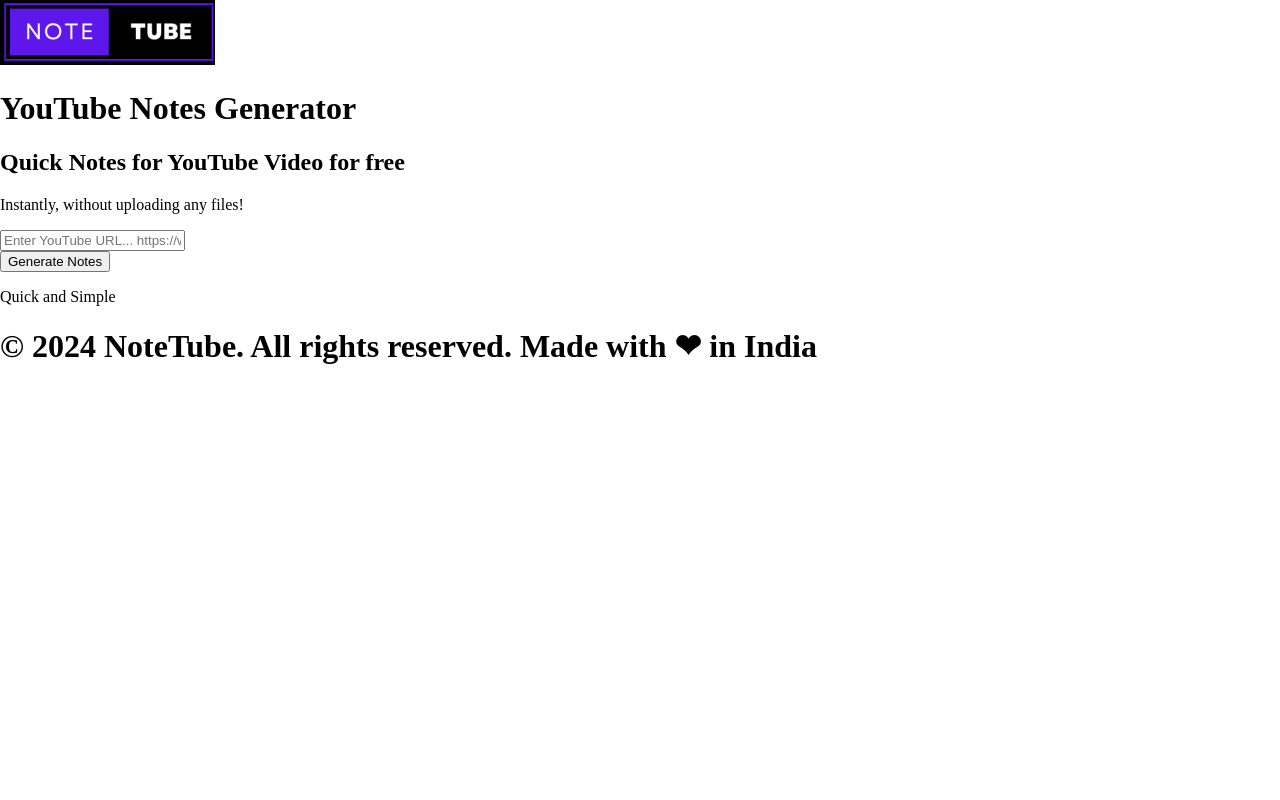
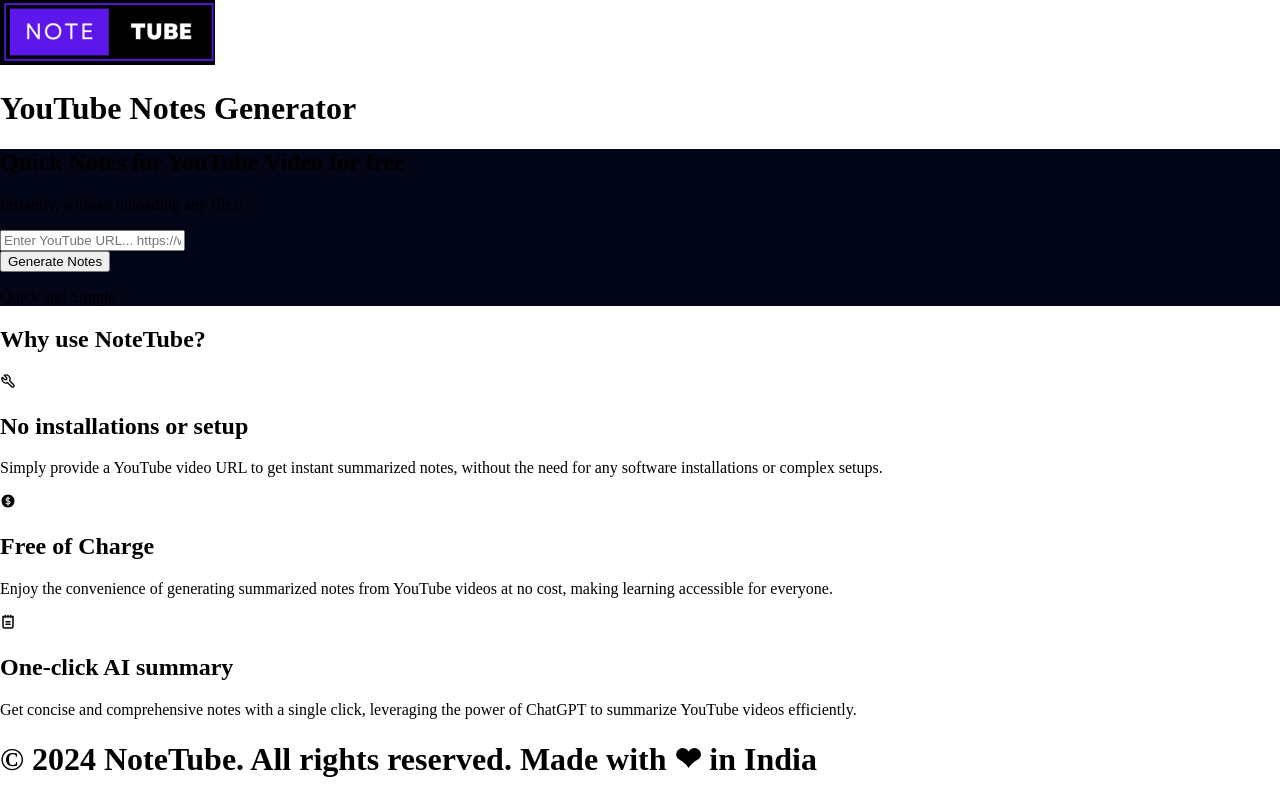
Before and after one commit to Riya267/NoteTUBE, a React (Create React App) app in the folder frontend/: page / in a window 1280 px wide. Built offline with nearby package versions, Linux system fonts and the light colour scheme.

Commit message:
card grid and card ui added

```diff
--- a/frontend/src/app/dashboard.tsx
+++ b/frontend/src/app/dashboard.tsx
@@ -4,20 +4,24 @@
 import { ActivityIndicator } from '../components/activityIndicator';
 import FormWrapper from '../components/formWrapper';
 import NotesWrapper from '../components/notesWrapper';
+import CardGrid from '../components/cardGrid';
 
 export default function Dashboard() {
   const { data, error, isLoading, invokeNotesApi } = useFetchNotes();
   return (
-    <div className="h-full relative text-slate-500 text-center flex flex-col justify-center items-center w-full">
+    <div className="relative">
       {isLoading && (
         <div className="fixed inset-0 bg-black bg-opacity-10 backdrop-blur-sm flex justify-center items-center z-50">
           <ActivityIndicator />
         </div>
       )}
       {!data ? (
-        <FormWrapper error={error} invokeNotesApi={invokeNotesApi} />
+        <>
+          <FormWrapper error={error} invokeNotesApi={invokeNotesApi} />
+          <CardGrid />
+        </>
       ) : (
-        <NotesWrapper notes={data.notes} videoId={data.videoId} />
+        <NotesWrapper notes={`data.notes`} videoId={`data.videoId`} />
       )}
       <ToastContainer
         position="top-right"
--- /dev/null
+++ b/frontend/src/components/card.tsx
@@ -0,0 +1,19 @@
+interface CardProps {
+  icon: React.ReactNode;
+  title: string;
+  description: string;
+}
+
+function Card({ icon, title, description }: CardProps) {
+  return (
+    <div className="bg-gray-900 text-white rounded-lg p-6 shadow-lg">
+      <div className="flex items-center mb-4">
+        <div className="text-4xl mr-4">{icon}</div>
+        <h2 className="text-xl font-bold">{title}</h2>
+      </div>
+      <p className="text-gray-400">{description}</p>
+    </div>
+  );
+}
+
+export default Card;
--- /dev/null
+++ b/frontend/src/components/cardGrid.tsx
@@ -0,0 +1,35 @@
+import Card from './card';
+import { TbTool } from 'react-icons/tb';
+import { PiNotepadBold } from 'react-icons/pi';
+import { HiCurrencyDollar } from 'react-icons/hi2';
+
+function CardGrid() {
+  return (
+    <section className="bg-gray-900 py-10">
+      <div className="max-w-7xl mx-auto px-4 sm:px-6 lg:px-8">
+        <h2 className="text-center text-slate-50 font-bold text-3xl sm:text-4xl mb-8">
+          Why use NoteTube?
+        </h2>
+        <div className="grid grid-cols-1 sm:grid-cols-2 lg:grid-cols-3 gap-6">
+          <Card
+            icon={<TbTool className="text-4xl text-blue-500" />}
+            title="No installations or setup"
+            description="Simply provide a YouTube video URL to get instant summarized notes, without the need for any software installations or complex setups."
+          />
+          <Card
+            icon={<HiCurrencyDollar className="text-4xl text-green-500" />}
+            title="Free of Charge"
+            description="Enjoy the convenience of generating summarized notes from YouTube videos at no cost, making learning accessible for everyone."
+          />
+          <Card
+            icon={<PiNotepadBold className="text-4xl text-yellow-500" />}
+            title="One-click AI summary"
+            description="Get concise and comprehensive notes with a single click, leveraging the power of ChatGPT to summarize YouTube videos efficiently."
+          />
+        </div>
+      </div>
+    </section>
+  );
+}
+
+export default CardGrid;
--- a/frontend/src/components/footer.tsx
+++ b/frontend/src/components/footer.tsx
@@ -1,7 +1,7 @@
 export default function Footer() {
   return (
-    <footer className="h-20 w-full p-4 flex justify-center">
-      <div className="lg:max-w-screen-lg mx-auto flex items-center justify-center pt-8 h-full border-t border-slate-600">
+    <footer className="h-24 w-auto">
+      <div className="lg:max-w-screen-lg mx-auto flex items-center justify-center pt-8 border-t border-slate-600">
         <h1 className="text-xl lg:text-2xl font-extrabold text-pink-500 tracking-wide text-center">
           © 2024 NoteTube. All rights reserved. Made with ❤ in India
         </h1>
--- a/frontend/src/components/formWrapper.tsx
+++ b/frontend/src/components/formWrapper.tsx
@@ -38,22 +38,23 @@
   );
 
   return (
-    <div className="w-full p-6 lg:p-10">
-      <h2 className="text-3xl lg:text-5xl text-white text-center">
+    <section className="flex flex-col items-center justify-center h-[80vh] max-h-[30rem] mb-[80px] pt-[177px] pb-0 relative overflow-hidden bg-slate-900">
+      <div className="max-w-3xl mx-auto px-6 relative mb-16 text-center">
+        <h2 className="text-4xl lg:text-5xl text-white font-extrabold">
           Quick Notes for{' '}
           <span className="bg-gradient-to-r from-purple-600 via-red-500 to-indigo-400 inline-block text-transparent bg-clip-text">
             YouTube Video
           </span>{' '}
           for free
         </h2>
-      <p className="mt-4 text-white text-center">
+        <p className="mt-4 text-lg text-gray-300">
           Instantly, without uploading any files!
         </p>
         <form
-        className="flex flex-col lg:flex-row items-center justify-center p-4 lg:p-8 mx-2 lg:mx-6 w-full lg:w-3/4"
+          className="flex flex-col lg:flex-row items-center justify-center mt-8 w-full space-y-4 lg:space-y-0 lg:space-x-4"
           onSubmit={handleOnSubmit}
         >
-        <div className="px-2 lg:px-4 mb-4 lg:mb-0 w-full lg:w-auto">
+          <div className="w-full">
             <input
               type="text"
               className="block w-full p-4 border border-blue-300 rounded-lg bg-transparent text-white focus:ring-blue-500 focus:border-blue-500"
@@ -64,11 +65,12 @@
           </div>
           <input
             type="submit"
-          className="font-bold rounded-full text-center text-white bg-purple-500 hover:bg-purple-600 border-2 border-purple-500 px-6 py-4 transition duration-300"
+            className="font-bold rounded-lg text-white bg-purple-500 hover:bg-purple-600 border-2 border-purple-500 px-6 py-4 transition duration-300 w-full lg:w-auto"
             value="Generate Notes"
           />
         </form>
-      <p className="text-white text-center">Quick and Simple</p>
+        <p className="mt-4 text-gray-300 text-lg">Quick and Simple</p>
       </div>
+    </section>
   );
 }
--- a/frontend/src/components/notesWrapper.tsx
+++ b/frontend/src/components/notesWrapper.tsx
@@ -1,5 +1,5 @@
 import Markdown from 'react-markdown';
-import { FaDownload, FaCopy } from 'react-icons/fa';
+import { FaCopy } from 'react-icons/fa';
 import { toast } from 'react-toastify';
 import ExportOptions from './exportNotes';
 
@@ -21,7 +21,7 @@
 
 export default function NotesWrapper({ notes, videoId }: NotesWrapperProps) {
   return (
-    <div className="grid grid-cols-1 md:grid-cols-2 gap-4 w-full p-4 md:p-10">
+    <div className="w-full">
       <div className="bg-youtube-notes-container shadow-md shadow-[#EA6DD0] rounded-lg py-4">
         <div className="w-full border-b border-gray-600 flex pb-4 px-2">
           <span className="h-4 w-4 bg-red-400 rounded-full ml-2"></span>
@@ -40,7 +40,7 @@
           src={`https://youtube.com/embed/${videoId}`}
         ></iframe>
       </div>
-      <div className="md:col-span-2 h-24 bg-youtube-notes-container rounded-lg flex flex-col md:flex-row justify-evenly items-center p-4">
+      <div className="bg-youtube-notes-container rounded-lg p-4 flex flex-col ">
         <button
           className="py-2 px-4 md:px-6 text-base md:text-xl rounded-md bg-transparent border-2 border-green-400 text-white flex items-center mb-2 md:mb-0"
           onClick={() => copyToClipboard(notes)}
```
Lines whose indentation alone changed are shown as unchanged.
